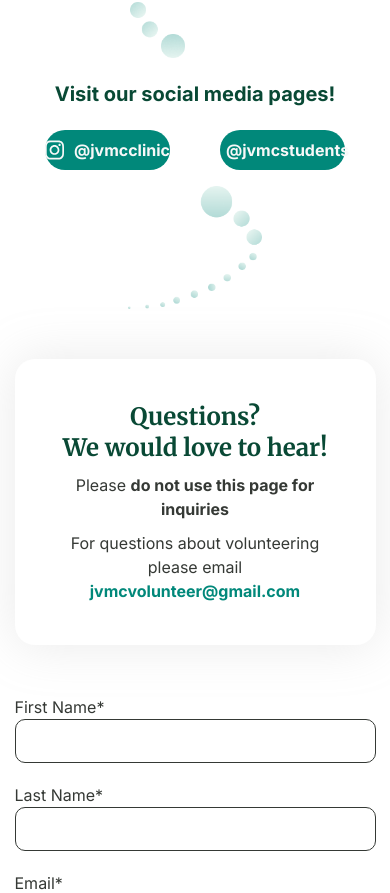
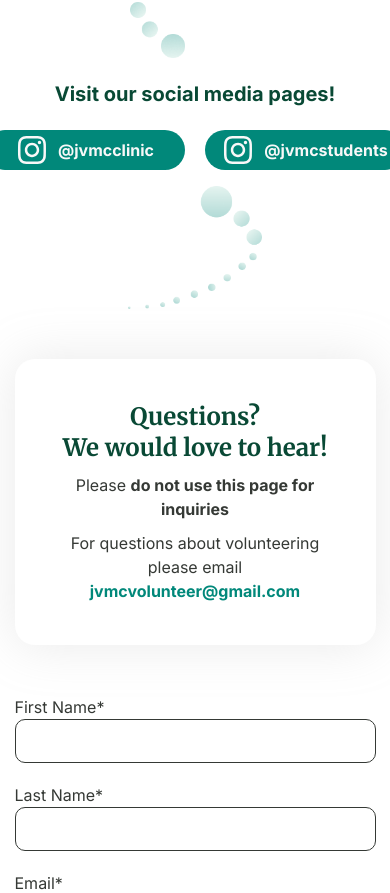
Before and after one commit to include-davis/jvmc, a Next.js app: page /contact-us in a window 390 px wide. Shown: the part 1136-2029 px from the top of the page. Built offline with nearby package versions, Linux system fonts and the light colour scheme.

Commit message:
Add tablet styling and fix mobile buttons

```diff
--- a/app/(pages)/contact-us/page.module.scss
+++ b/app/(pages)/contact-us/page.module.scss
@@ -5,7 +5,7 @@
     flex-direction: column;
     align-items: center;
     gap: 10px;
-    width: 1040px;
+    width: 72.22%;
     background-color: var(--card-background);
     border-radius: var(--card-border-radius);
     box-shadow: var(--drop-shadow);
@@ -264,7 +264,6 @@
     display: flex;
     flex-direction: column;
     gap: 16px;
-    text-align: center;
 }
 
 .socialMediaIcons {
@@ -278,8 +277,9 @@
     }
 
     @include mixins.phone {
+        gap: 20px;
         a {
-            width: 125px;
+            width: 200px;
             // @include mixins.fontStyle(1rem, 400, 150%, var(--font2));
             // font-weight: var(--bold);
         }
```
